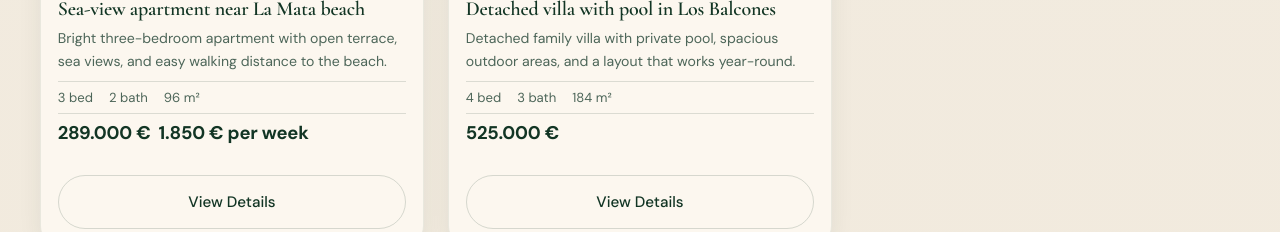
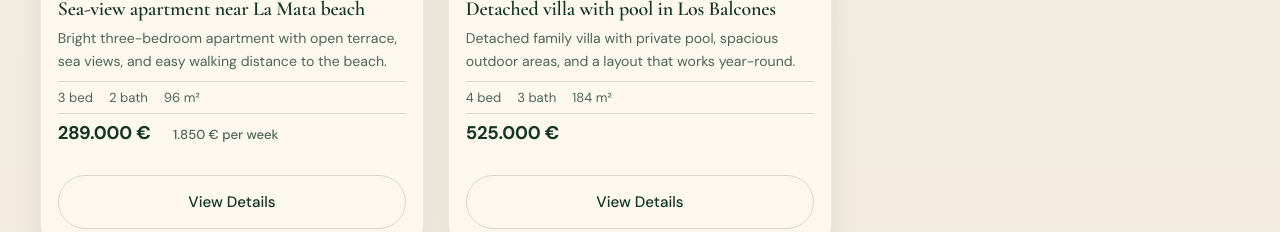
Before and after one commit to Fallka0/verdant-realty, a Next.js app: page / in a window 1280 px wide. Shown: the part 2700-2932 px from the top of the page. Built offline with nearby package versions, Linux system fonts and the light colour scheme; no server answers.

Commit message:
style: soften inline rent price

```diff
--- a/app/globals.css
+++ b/app/globals.css
@@ -1435,7 +1435,7 @@ textarea {
 .price-line {
   display: flex;
   flex-wrap: wrap;
-  gap: 0.5rem;
+  gap: 1.4rem;
   align-items: baseline;
 }
 
@@ -1449,10 +1449,11 @@ textarea {
 }
 
 .rent-price-inline {
-  color: var(--text);
-  font-size: 1.15rem;
-  font-weight: 700;
-  line-height: 1.1;
+  color: var(--muted);
+  font-size: 0.82rem;
+  font-weight: 500;
+  line-height: 1.35;
+  letter-spacing: 0;
 }
 
 .rent-price-tag-placeholder {
```
